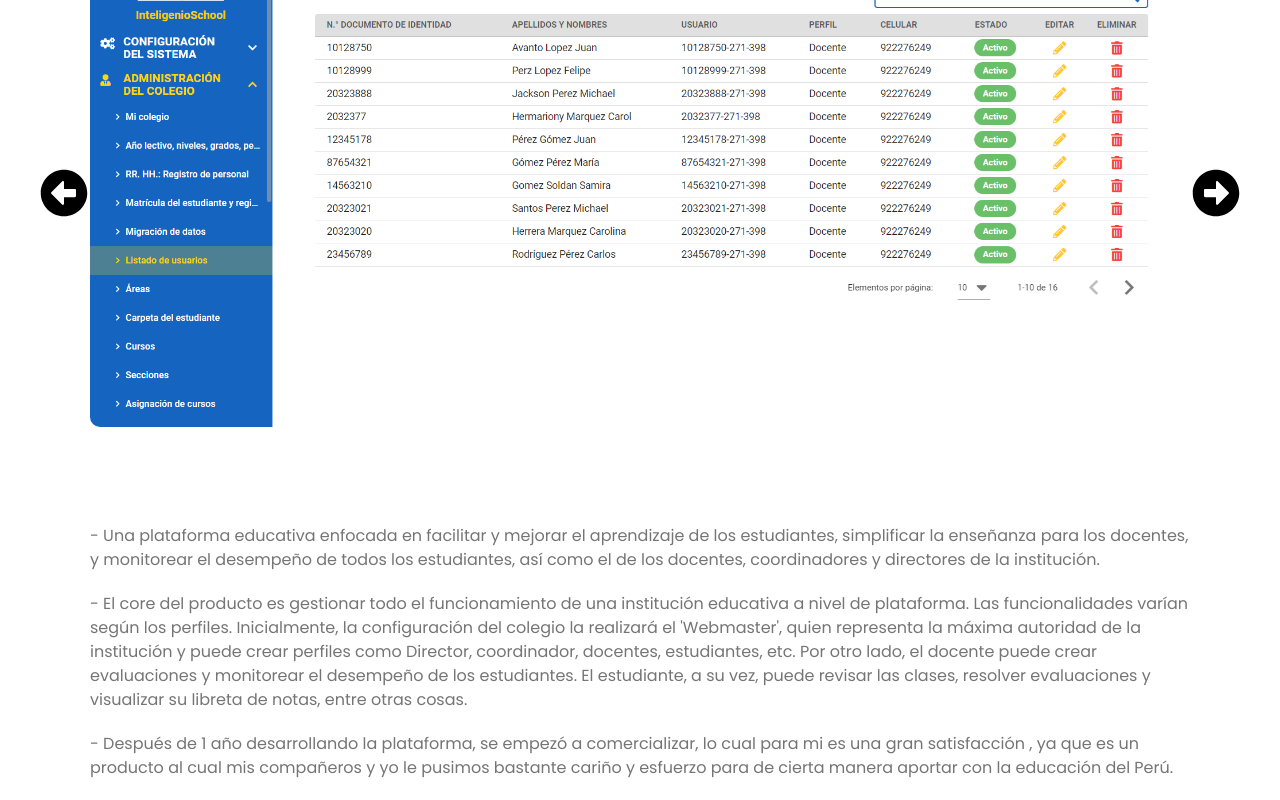
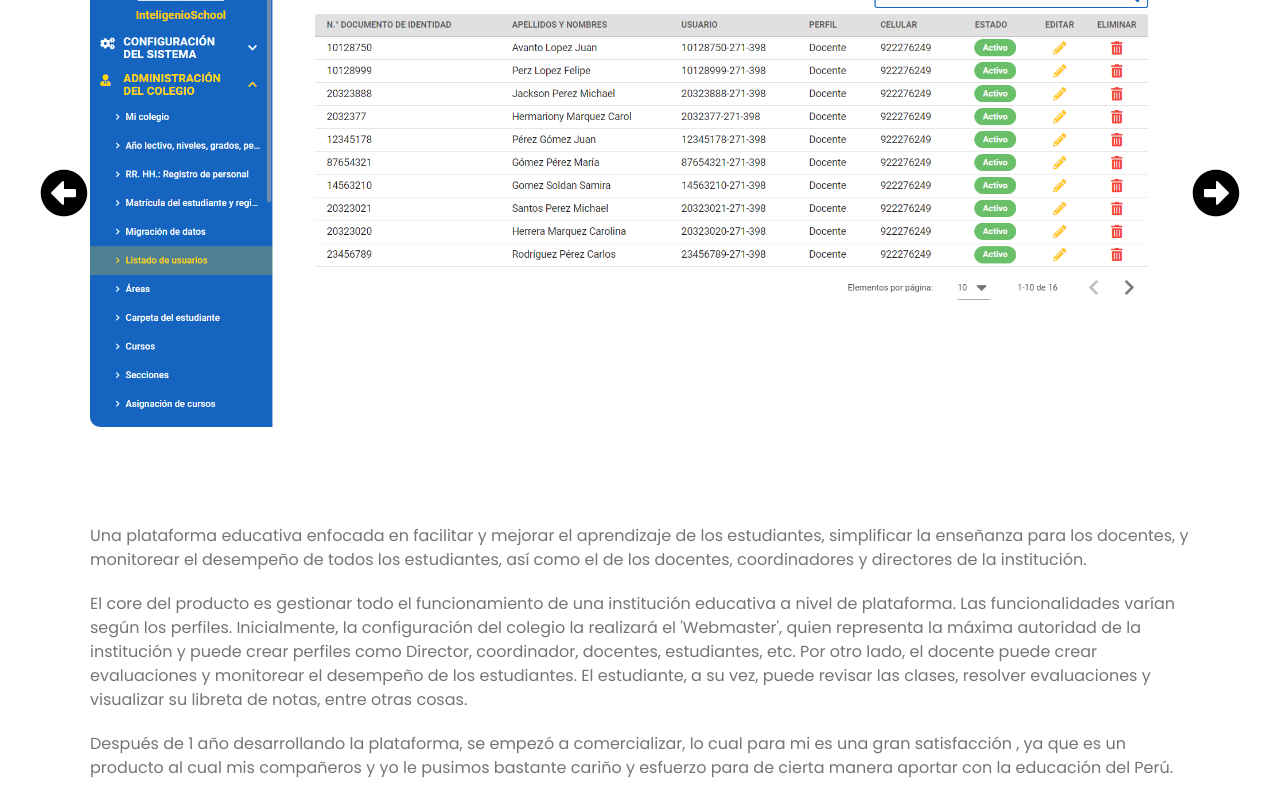
Before and after one commit to sebastiangs23/Portfolio, a React (Vite) app in the folder front/portfolio/: page /experience/inteligenio in a window 1280 px wide. Shown: the part 283-1083 px from the top of the page. Built offline with nearby package versions, Linux system fonts and the light colour scheme.

Commit message:
feat(UseContext Global Lauag): :sparkles: Background finished

```diff
--- a/front/portfolio/src/components/Desarrollo/components/JobDetailsIbc.jsx
+++ b/front/portfolio/src/components/Desarrollo/components/JobDetailsIbc.jsx
@@ -1,8 +1,11 @@
 import React from "react";
+import { useLanguage } from "../../Language/Language";
 import SliderJob from "./sliderJob";
 import { sliderIbc } from "../../../assets/imagenes-trabajo/imagenes";
 
 export default function JobDetailsIbc() {
+  const { sentences } = useLanguage();
+
   return (
     <div className="container-job-details">
       <h2 className="section__title">IBC - Institute</h2>
@@ -13,7 +16,7 @@ export default function JobDetailsIbc() {
       <div className="content_conteiner">
         <div className="content">
           <p>
-            - Plataforma de idiomas certificada con{" "}
+            {sentences.ibc_see_more_1}
             <a
               href="https://tracktest.eu/"
               target="_blank"
@@ -21,29 +24,11 @@ export default function JobDetailsIbc() {
             >
               TrackTest
             </a>
-            , enfocada en los niveles básico (A1 - A2) e intermedio (B1 - B2),
-            con métodos dinámicos de aprendizaje como prácticas de vocabulario,
-            gramática, pronunciación, simuladores de exámenes y conversaciones
-            interactivas que se desbloquean a medida que el estudiante aprueba
-            las lecciones.
+            {sentences.ibc_see_more_2}
           </p>
 
-          <p>
-            - Cada nivel cuenta con múltiples lecciones, y dentro de cada
-            lección el estudiante adquiere conocimientos que le permiten seguir
-            avanzando. Además, el sistema recopila datos de las evaluaciones
-            para generar gráficos y métricas que identifican los puntos fuertes
-            y débiles de los estudiantes.
-          </p>
-          <p>
-            - Uno de mis roles fue rediseñar la base de datos para hacerla más
-            escalable y capaz de soportar la enseñanza de más idiomas en el
-            futuro. Además, migré el sistema de evaluación para utilizar una API
-            integrada con el reconocedor de voz de inteligencia artificial de
-            Azure Speech, que es más preciso al evaluar al estudiante en
-            aspectos como pronunciación, prosodia, fluidez y oraciones
-            completas, entre otros.
-          </p>
+          <p>{sentences.ibc_see_more_3}</p>
+          <p>{sentences.ibc_see_more_4}</p>
         </div>
       </div>
     </div>
--- a/front/portfolio/src/components/Desarrollo/components/JobDetailsInte.jsx
+++ b/front/portfolio/src/components/Desarrollo/components/JobDetailsInte.jsx
@@ -1,8 +1,11 @@
 import React from "react";
+import { useLanguage } from "../../Language/Language";
 import SliderJob from "./sliderJob";
 import { sliderInteligenio } from "../../../assets/imagenes-trabajo/imagenes";
 
 export default function JobDetailsinte() {
+  const { sentences } = useLanguage();
+
   return (
     <div>
       <h2 className="section__title">Inteligenio</h2>
@@ -12,33 +15,11 @@ export default function JobDetailsinte() {
 
       <div className="content_conteiner">
         <div className="content">
-          <p>
-            - Una plataforma educativa enfocada en facilitar y mejorar el
-            aprendizaje de los estudiantes, simplificar la enseñanza para los
-            docentes, y monitorear el desempeño de todos los estudiantes, así
-            como el de los docentes, coordinadores y directores de la
-            institución.
-          </p>
+          <p>{sentences.inte_see_more_1}</p>
 
-          <p>
-            - El core del producto es gestionar todo el funcionamiento de una
-            institución educativa a nivel de plataforma. Las funcionalidades
-            varían según los perfiles. Inicialmente, la configuración del
-            colegio la realizará el 'Webmaster', quien representa la máxima
-            autoridad de la institución y puede crear perfiles como Director,
-            coordinador, docentes, estudiantes, etc. Por otro lado, el docente
-            puede crear evaluaciones y monitorear el desempeño de los
-            estudiantes. El estudiante, a su vez, puede revisar las clases,
-            resolver evaluaciones y visualizar su libreta de notas, entre otras
-            cosas.
-          </p>
+          <p>{sentences.inte_see_more_2}</p>
 
-          <p>
-            - Después de 1 año desarrollando la plataforma, se empezó a
-            comercializar, lo cual para mi es una gran satisfacción , ya que es
-            un producto al cual mis compañeros y yo le pusimos bastante cariño y
-            esfuerzo para de cierta manera aportar con la educación del Perú.
-          </p>
+          <p>{sentences.inte_see_more_3}</p>
         </div>
       </div>
     </div>
--- a/front/portfolio/src/components/Language/Language.jsx
+++ b/front/portfolio/src/components/Language/Language.jsx
@@ -19,16 +19,22 @@ const sentences = {
     skill: "Aptitudes",
     work_ibc_position: "Desarrollador de Software",
     work_ibc_date: "2023 Noviembre - 2024 Junio",
-    work_ibc_description: "Desarrollé un servicio utilizando Azure Speech AI que permite al cliente entablar una conversación con el sistema. Todos los datos se transforman en métricas y estadísticas, para ser representados en gráficos en el panel de administración.",
-    work_ibc_description_2: "Además, migré el proyecto de React 15 a React 18 y apliqué arquitectura hexagonal en el front.",
+    work_ibc_description:
+      "Desarrollé un servicio utilizando Azure Speech AI que permite al cliente entablar una conversación con el sistema. Todos los datos se transforman en métricas y estadísticas, para ser representados en gráficos en el panel de administración.",
+    work_ibc_description_2:
+      "Además, migré el proyecto de React 15 a React 18 y apliqué arquitectura hexagonal en el front.",
     see_more: "Ver más",
-    work_inte_position: "Desarroollador Backend & Administrador de base de datos.",
+    work_inte_position:
+      "Desarroollador Backend & Administrador de base de datos.",
     work_inte_date: "2023 Marzo - 2024 Junio",
-    work_inte_description: "Trabajé de la mano con el equipo de QA, desarrolladores y el product owner para rediseñar la arquitectura de la base de datos, aplicando reglas de negocio, constrains, uniques y relaciones para una plataforma educativa.",
-    work_inte_description_2 : "Además, desarrollé los roles y permisos administrativos, considerando el rendimiento y la optimización.",
+    work_inte_description:
+      "Trabajé de la mano con el equipo de QA, desarrolladores y el product owner para rediseñar la arquitectura de la base de datos, aplicando reglas de negocio, constrains, uniques y relaciones para una plataforma educativa.",
+    work_inte_description_2:
+      "Además, desarrollé los roles y permisos administrativos, considerando el rendimiento y la optimización.",
     work_1_position: "Desarrollador Full Stack",
     work_1_date: "2023 Febrero - 2023 Marzo",
-    work_1_description: "Estuve a cargo de diseñar la base de datos, configurar el servidor, crear la landing page y la página de inicio para una clínica.",
+    work_1_description:
+      "Estuve a cargo de diseñar la base de datos, configurar el servidor, crear la landing page y la página de inicio para una clínica.",
     carrer_henry: "Desarrollador Full Stack",
     carrer_place_henry: "Henry",
     carrer_status_henry: "Culminado",
@@ -42,14 +48,14 @@ const sentences = {
     carrrr_status_upc: "(2/4) años culminados.",
     carrer_date_upc: "2019 Agosto - 2021 Febrero",
     skills_personal: "Personal",
-    skills_personal_1 : "Motivación personal",
-    skills_personal_2 : "Autodidacta",
-    skills_personal_3 : "Ética profesional",
-    skills_personal_4 : "Empatia y solidaridad",
-    skills_personal_5 : "Responsable",
-    skills_personal_6 : "Resiliencia",
-    skills_personal_7 : "Análisis de Problemas",
-    skills_personal_8 : "Aprendizaje continuo",
+    skills_personal_1: "Motivación personal",
+    skills_personal_2: "Autodidacta",
+    skills_personal_3: "Ética profesional",
+    skills_personal_4: "Empatia y solidaridad",
+    skills_personal_5: "Responsable",
+    skills_personal_6: "Resiliencia",
+    skills_personal_7: "Análisis de Problemas",
+    skills_personal_8: "Aprendizaje continuo",
     skills_team: "Equipo",
     skills_team_1: "Team Work Scrum",
     skills_team_2: "Metodologías ágiles",
@@ -59,7 +65,16 @@ const sentences = {
     skills_team_6: "Escucha Activa",
     skills_team_7: "Capacitar",
     skills_team_8: "Adaptabilidad y flexibilidad",
-
+    ibc_see_more_1: "Plataforma de idiomas certificada con ",
+    ibc_see_more_2:
+      ", enfocada en los niveles básico (A1 - A2) e intermedio (B1 - B2), con métodos dinámicos de aprendizaje como prácticas de vocabulario, gramática, pronunciación, simuladores de exámenes y conversaciones interactivas que se desbloquean a medida que el estudiante aprueba las lecciones.",
+    ibc_see_more_3:
+      "Cada nivel cuenta con múltiples lecciones, y dentro de cada lección el estudiante adquiere conocimientos que le permiten seguir avanzando. Además, el sistema recopila datos de las evaluaciones para generar gráficos y métricas que identifican los puntos fuertes y débiles de los estudiantes.",
+    ibc_see_more_4:
+      "Uno de mis roles fue rediseñar la base de datos para hacerla más escalable y capaz de soportar la enseñanza de más idiomas en el futuro. Además, migré el sistema de evaluación para utilizar una API integrada con el reconocedor de voz de inteligencia artificial de Azure Speech, que es más preciso al evaluar al estudiante en aspectos como pronunciación, prosodia, fluidez y oraciones completas, entre otros.",
+    inte_see_more_1: "Una plataforma educativa enfocada en facilitar y mejorar el aprendizaje de los estudiantes, simplificar la enseñanza para los docentes, y monitorear el desempeño de todos los estudiantes, así como el de los docentes, coordinadores y directores de la institución.",
+    inte_see_more_2: "El core del producto es gestionar todo el funcionamiento de una institución educativa a nivel de plataforma. Las funcionalidades varían según los perfiles. Inicialmente, la configuración del colegio la realizará el 'Webmaster', quien representa la máxima autoridad de la institución y puede crear perfiles como Director, coordinador, docentes, estudiantes, etc. Por otro lado, el docente puede crear evaluaciones y monitorear el desempeño de los estudiantes. El estudiante, a su vez, puede revisar las clases, resolver evaluaciones y visualizar su libreta de notas, entre otras cosas.",
+    inte_see_more_3: "Después de 1 año desarrollando la plataforma, se empezó a comercializar, lo cual para mi es una gran satisfacción , ya que es un producto al cual mis compañeros y yo le pusimos bastante cariño y esfuerzo para de cierta manera aportar con la educación del Perú.",
   },
   english: {
     start: "Start",
@@ -70,7 +85,8 @@ const sentences = {
     description_position:
       "I enjoy taking ideas from the mind to software and creating new applications, tools, and technologies with the aim of providing solutions through them.",
     curriculum: "Curriculum",
-    curriculum_link: "https://drive.google.com/file/d/1lwf_E7eULprHsL3bQYPYfZdo4VmafAoX/view",
+    curriculum_link:
+      "https://drive.google.com/file/d/1lwf_E7eULprHsL3bQYPYfZdo4VmafAoX/view",
     certifications: "Certifications",
     background: "Background",
     background_subtitle: "My development",
@@ -79,16 +95,21 @@ const sentences = {
     skill: "Skills",
     work_ibc_position: "Software Developer",
     work_ibc_date: "2023 November - 2024 June",
-    work_ibc_description: "I Developed a service using Azure Speech AI which allows the client to enter into a conversation with the system. All the data is transformed into metrics and statistics, to be rendered in graphs on the administrator dashboard.",
-    work_ibc_description_2: "In addition to migrating the project from React 15 to React 18 and applying hexagonal architecture in the front.",
+    work_ibc_description:
+      "I Developed a service using Azure Speech AI which allows the client to enter into a conversation with the system. All the data is transformed into metrics and statistics, to be rendered in graphs on the administrator dashboard.",
+    work_ibc_description_2:
+      "In addition to migrating the project from React 15 to React 18 and applying hexagonal architecture in the front.",
     see_more: "See more",
     work_inte_position: "Backend Developer & Database Administrator",
     work_inte_date: "2023 March - 2024 June",
-    work_inte_description: "I worked closely with the QA team, developers, and the product owner to redesign the database architecture, applying business rules, constraints, uniques, and relationships for an Education platform.",
-    work_inte_description_2 : "Additionally, I developed the administrative roles and permissions, considering performance and optimization." ,
+    work_inte_description:
+      "I worked closely with the QA team, developers, and the product owner to redesign the database architecture, applying business rules, constraints, uniques, and relationships for an Education platform.",
+    work_inte_description_2:
+      "Additionally, I developed the administrative roles and permissions, considering performance and optimization.",
     work_1_position: "Full Stack Developer",
     work_1_date: "2023 February - 2023 March",
-    work_1_description: "I was in charge of designing the database, setting up the server from scratch , creating the landing page and the home for a clinic.",
+    work_1_description:
+      "I was in charge of designing the database, setting up the server from scratch , creating the landing page and the home for a clinic.",
     carrer_henry: "Full Stack Developer",
     carrer_place_henry: "Henry",
     carrer_status_henry: "Culminated",
@@ -102,14 +123,14 @@ const sentences = {
     carrer_status_upc: "(2/4) years completed.",
     carrer_date_upc: "2019 August - 2021 February",
     skills_personal: "Personal",
-    skills_personal_1 : "Self Motivation",
-    skills_personal_2 : "Self-taught",
-    skills_personal_3 : "Professional Ethics",
-    skills_personal_4 : "Empathy and Solidarity",
-    skills_personal_5 : "Responsible",
-    skills_personal_6 : "Resilience",
-    skills_personal_7 : "Problem Analysis",
-    skills_personal_8 : "Continuous learning",
+    skills_personal_1: "Self Motivation",
+    skills_personal_2: "Self-taught",
+    skills_personal_3: "Professional Ethics",
+    skills_personal_4: "Empathy and Solidarity",
+    skills_personal_5: "Responsible",
+    skills_personal_6: "Resilience",
+    skills_personal_7: "Problem Analysis",
+    skills_personal_8: "Continuous learning",
     skills_team: "Team",
     skills_team_1: "Team Work Scrum",
     skills_team_2: "Agile Methodologies",
@@ -119,6 +140,14 @@ const sentences = {
     skills_team_6: "Active Listening",
     skills_team_7: "Train",
     skills_team_8: "Adaptability and Flexibility",
+    ibc_see_more_1: "Certified language platform with ",
+    ibc_see_more_2:
+      ", focused on basic (A1 - A2) and intermediate (B1 - B2) levels, with dynamic learning methods such as vocabulary practice, grammar, pronunciation, exam simulators, and interactive conversations that unlock as the student passes the lessons.",
+    ibc_see_more_3: "Each level has multiple lessons, and within each lesson, the student acquires knowledge that allows them to keep advancing. Additionally, the system collects data from the assessments to generate graphs and metrics that identify the students' strengths and weaknesses.",
+    ibc_see_more_4: "One of my roles was to redesign the database to make it more scalable and capable of supporting the teaching of more languages in the future. Additionally, I migrated the assessment system to use an API integrated with Azure Speech's AI speech recognizer, which is more accurate in evaluating the student on aspects such as pronunciation, prosody, fluency, and complete sentences, among others.",
+    inte_see_more_1: "An educational platform focused on facilitating and enhancing student learning, simplifying teaching for educators, and monitoring the performance of all students, as well as that of teachers, coordinators, and institution directors.",
+    inte_see_more_2: "The core of the product is to manage the entire operation of an educational institution at the platform level. The functionalities vary according to the profiles. Initially, the configuration of the school will be carried out by the 'Webmaster,' who represents the highest authority of the institution and can create profiles such as Director, Coordinator, Teachers, Students, etc. On the other hand, the Teacher can create assessments and monitor student performance. The Student, in turn, can review classes, complete assessments, and view their grade book, among other things.",
+    inte_see_more_3: "After 1 year of developing the platform, it started being commercialized, which is a great satisfaction for me, as it is a product to which my colleagues and I put a lot of love and effort to contribute to the education of Peru in some way.",
   },
 };
 
```
